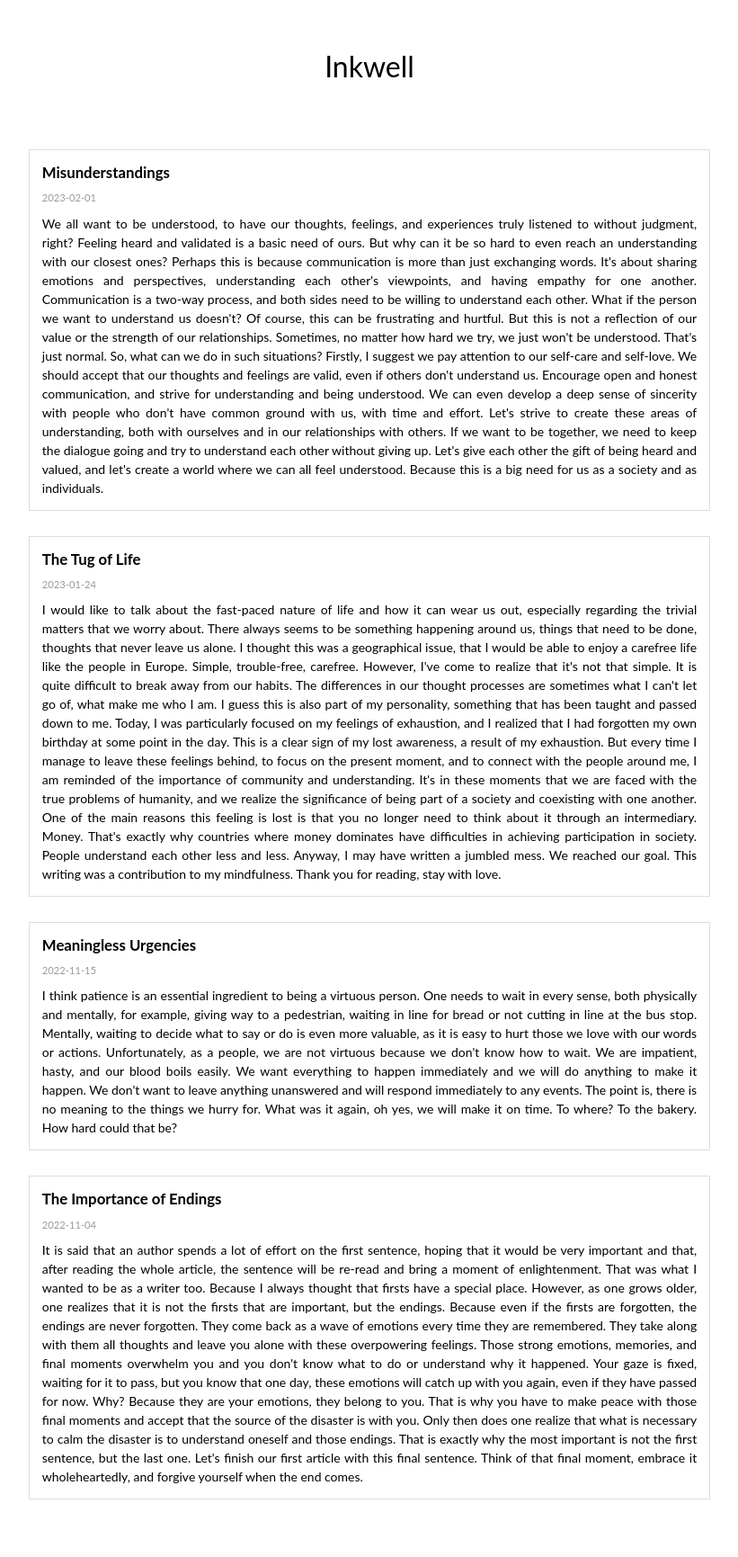
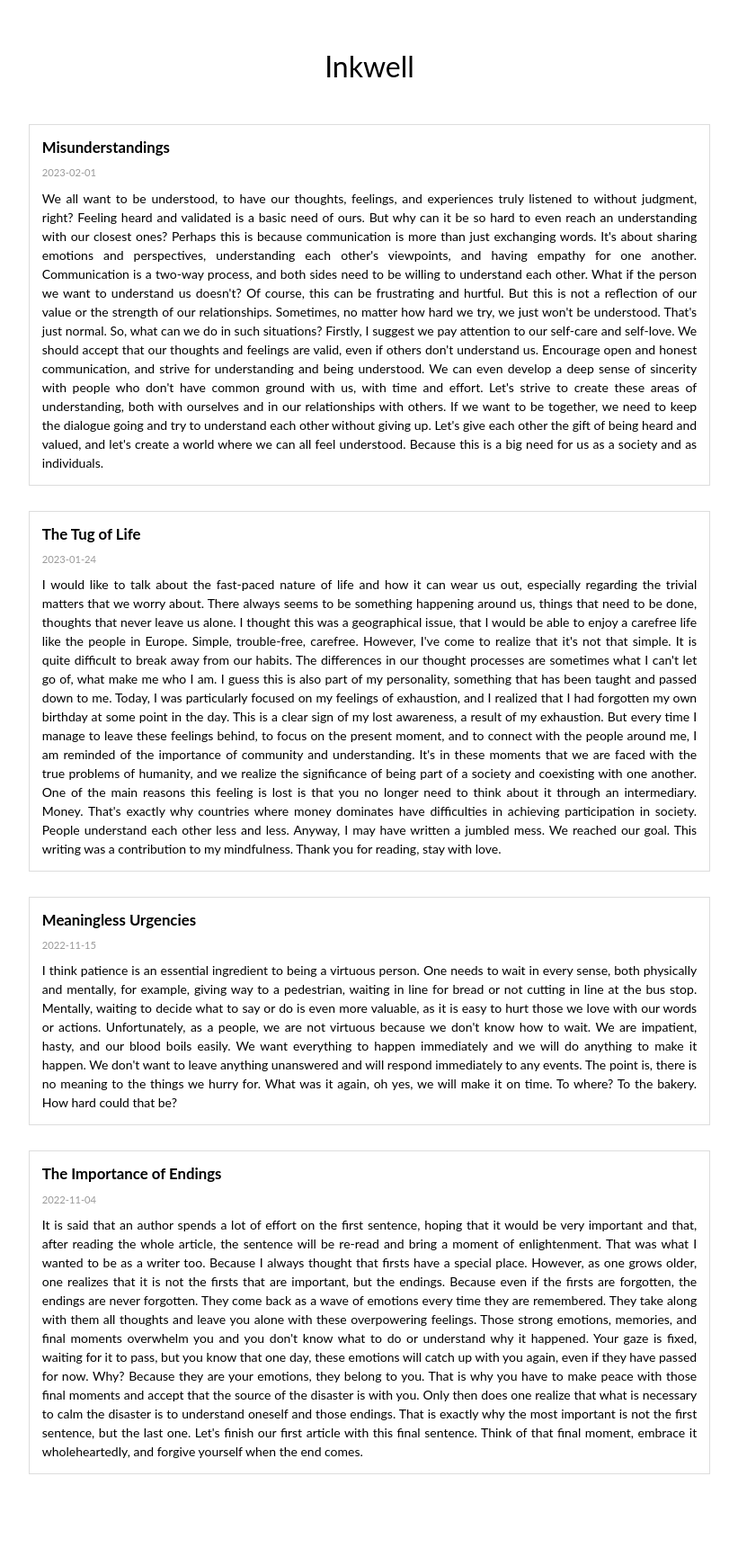
Before and after one commit to gurayozgur/gurayozgur.github.io, a Jekyll site: the page inkwell.html, which Jekyll copies as it is, in a window 1280 px wide. Shown: the whole page at 90% size, without its empty margins (229-1050 px from the left). Built offline with Jekyll 4.4.1, drawn with Linux system fonts in a browser that asks for light colours; after the commit the page ends 1675 px from its top, so only the background shows below that.

Commit message:
Update inkwell.html

```diff
--- a/inkwell.html
+++ b/inkwell.html
@@ -23,7 +23,6 @@
   .container {
     width: 60%;
     margin: 0 auto;
-    padding: 2em;
   }
 
 
```
